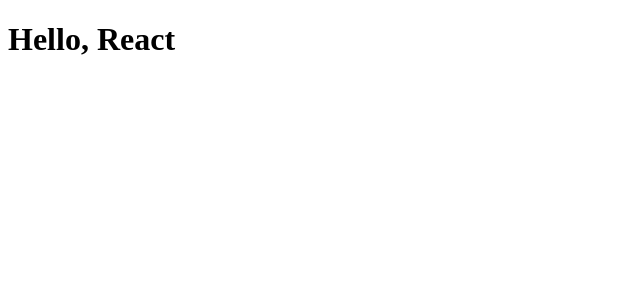
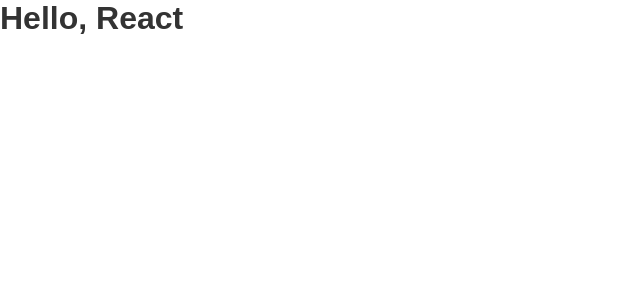
Before and after one commit to ricardoferreirades/github-explorer, a React app: page / in a window 1280 px wide. Shown: the top 300 px of the page, without its empty margins (0-640 px from the left). Built offline with nearby package versions, Linux system fonts and the light colour scheme.

Commit message:
refactor: add css global
Signed-off-by: Ricardo Ferreira <ricardoferreirades@gmail.com>

```diff
--- a/src/App.jsx
+++ b/src/App.jsx
@@ -1,4 +1,5 @@
 import React from 'react';
+import './styles/global.css';
 
 export function App() {
     return <h1>Hello, React</h1>
--- /dev/null
+++ b/src/styles/global.css
@@ -0,0 +1,10 @@
+* {
+    margin: 0;
+    padding: 0;
+    box-sizing: border-box;
+}
+
+body, html {
+    font-family: Arial, Helvetica, sans-serif;
+    color:#333333;
+}
--- a/webpack.config.js
+++ b/webpack.config.js
@@ -34,7 +34,13 @@
             },
             {
                 test: /\.html$/,
+                exclude: /node_modules/,
                 loader: 'html-loader'
+            },
+            {
+                test: /\.css$/,
+                exclude: /node_modules/,
+                use: ['style-loader', 'css-loader']
             },
         ]
     }
```
